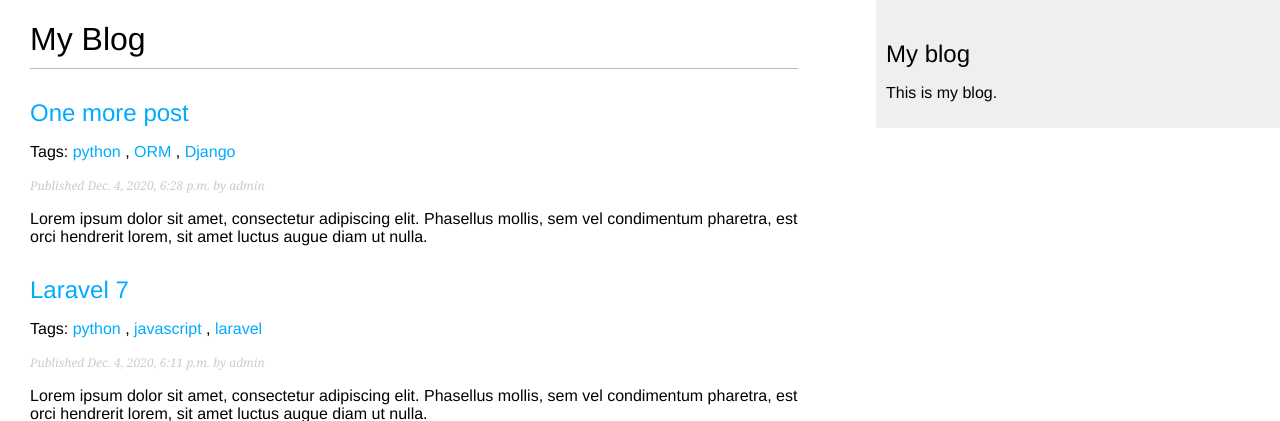
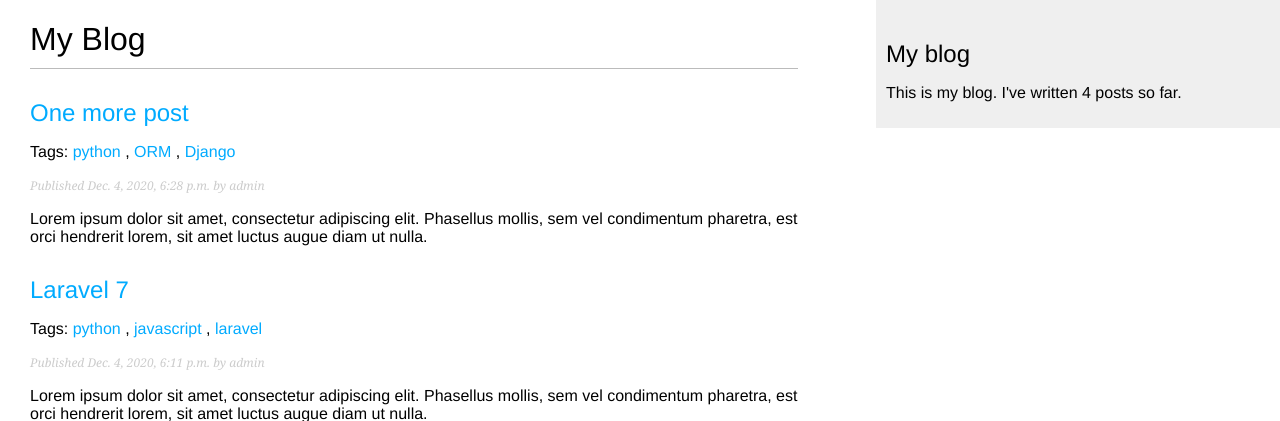
Before and after one commit to simonet85/django-3-projects, a Django app: page /blogsite/ in a window 1280 px wide. Shown: the top 421 px of the page. Run offline with Django 3.2, Linux system fonts and the light colour scheme; data comes from the database, SQL or seed files in the repository; parts of the project's set-up code (start-up, migrations or seed data) failed here and were passed over.

Commit message:
custom template tags for total post added

```diff
--- /dev/null
+++ b/blogsite/templatetags/blogsite_tags.py
@@ -0,0 +1,8 @@
+from django import template
+from ..models import Post
+
+register = template.Library()
+#create simple template tag
+@register.simple_tag
+def total_posts() :
+    return Post.published.count()
--- a/templates/blogsite/base.html
+++ b/templates/blogsite/base.html
@@ -1,3 +1,4 @@
+{% load blogsite_tags %}
 {% load static %}
 <!DOCTYPE html>
 <html>
@@ -12,7 +13,7 @@
   </div>
   <div id="sidebar">
     <h2>My blog</h2>
-    <p>This is my blog.</p>
+    <p>This is my blog. I've written {% total_posts %} posts so far.</p>
   </div>
 </body>
 </html>
```
Also changed, not shown: blogsite/templatetags/__init__.py (added).
